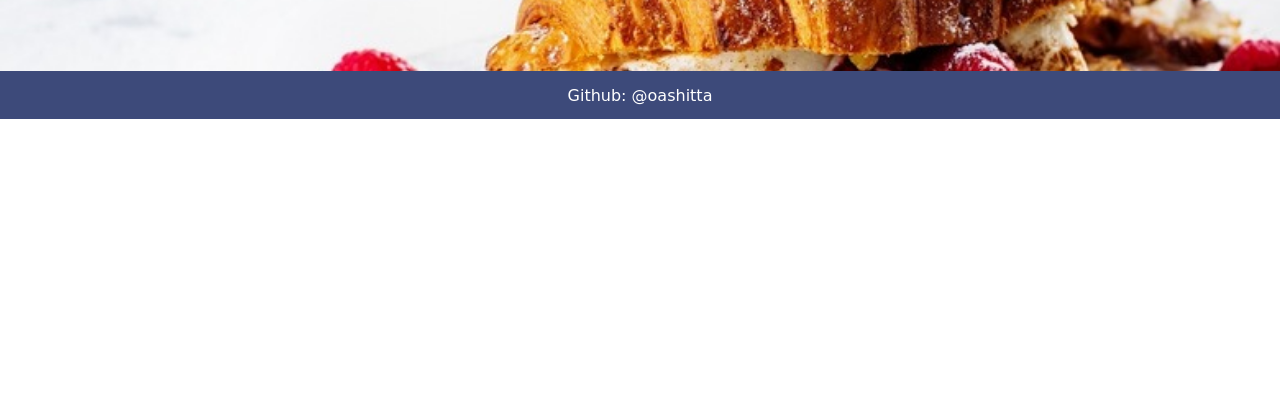
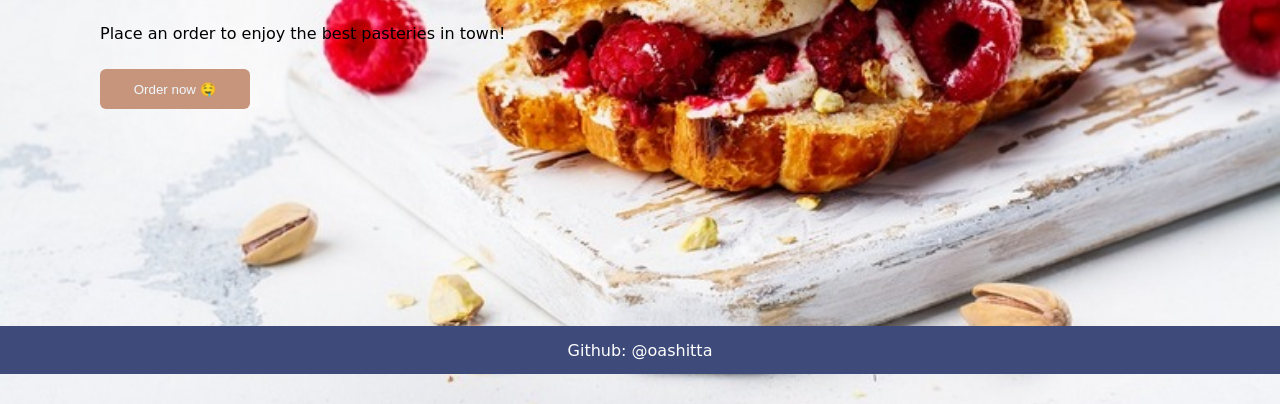
Before and after one commit to oashitta/restaurant_page, a website built with webpack: page dist/index.html in a window 1280 px wide. Shown: the part 426-830 px from the top of the page. Before the commit the page ends 800 px from the top, so only its background shows below. Built offline with nearby package versions, Linux system fonts and the light colour scheme; a web font is replaced by a local one.

Commit message:
fixed home page

```diff
--- a/src/pageLoad.js
+++ b/src/pageLoad.js
@@ -8,7 +8,8 @@ function pageLoad() {
 
   const content = createHtmlElement('div', 'content');
   const nav = navbar();
-  const main = createHtmlElement('main', 'home');
+  const main = createHtmlElement('main');
+  const div = createHtmlElement('div', 'home');
   const h2 = createHtmlElement('h2', null, "Welcome to Mot's Bakery");
   const h4 = createHtmlElement(
     'h4',
@@ -19,10 +20,11 @@ function pageLoad() {
   const footer = renderFooter();
 
   content.appendChild(nav);
+  div.appendChild(h2);
+  div.appendChild(h4);
+  div.appendChild(button);
+  main.appendChild(div);
   content.appendChild(main);
-  main.appendChild(h2);
-  main.appendChild(h4);
-  main.appendChild(button);
   content.appendChild(footer);
 
   return content;
--- a/src/style.css
+++ b/src/style.css
@@ -2,7 +2,7 @@ html,
 body {
   margin: 0;
   padding: 0;
-  height: 100vh;
+  height: 100%;
   font-family: 'Sansita Swashed', cursive;
 }
 
@@ -11,10 +11,12 @@ body {
   flex-direction: column;
   justify-content: space-between;
   box-sizing: border-box;
+  margin-bottom: 48px;
 }
 
 #root {
-  height: 100%;
+  min-height: 100%;
+  position: relative;
 }
 nav {
   background-color: #3d4a7a;
@@ -22,6 +24,10 @@ nav {
   display: flex;
   justify-content: center;
   align-items: end;
+  position: fixed;
+  top: 0;
+  width: 100%;
+  z-index: 1;
 }
 
 a {
@@ -40,7 +46,16 @@ main {
   display: flex;
   flex-direction: column;
   justify-content: center;
-  padding: 100px;
+  padding: 30px 100px 0px;
+  background: url('./stuffed_croissant.jpeg');
+  background-repeat: no-repeat;
+  background-size: cover;
+  width: auto;
+  height: 100vh;
+  margin: 0;
+}
+
+.home {
 }
 
 main h2 {
@@ -53,13 +68,6 @@ main h4 {
   font-size: 1rem;
 }
 
-.home {
-  background-image: url('./stuffed_croissant.jpeg');
-  background-repeat: no-repeat;
-  background-size: cover;
-  width: auto;
-}
-
 button {
   width: 150px;
   height: 40px;
@@ -69,6 +77,7 @@ button {
   border-radius: 6px;
   transform: translate(0px, 5px);
   transition: 0.3s;
+  margin-bottom: 15px;
 }
 
 button:hover {
@@ -86,7 +95,7 @@ button:hover {
   justify-content: center;
   align-items: center;
   border: 0.5px solid black;
-  padding: 36px;
+  padding: 46px;
 }
 
 .about-content {
@@ -96,15 +105,15 @@ button:hover {
   /* height: 100%; */
 }
 
-.about-details {
-}
-
 footer {
   background-color: #3d4a7a;
   height: 48px;
+  width: 100%;
   display: flex;
   margin: auto;
   justify-content: center;
   align-items: center;
   color: white;
+  position: fixed;
+  bottom: 0;
 }
```
Also changed, not shown: dist/bundle.js.
